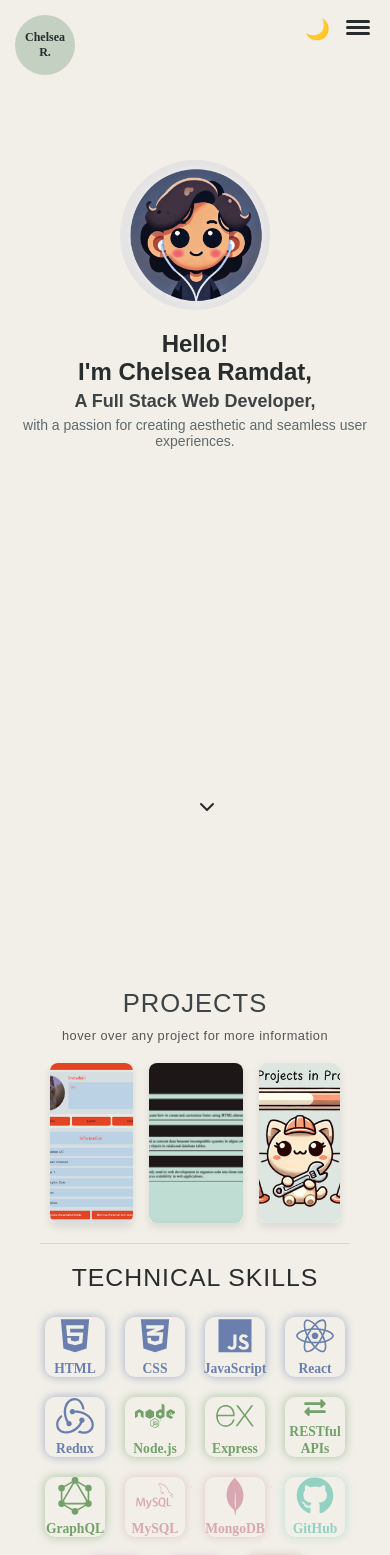
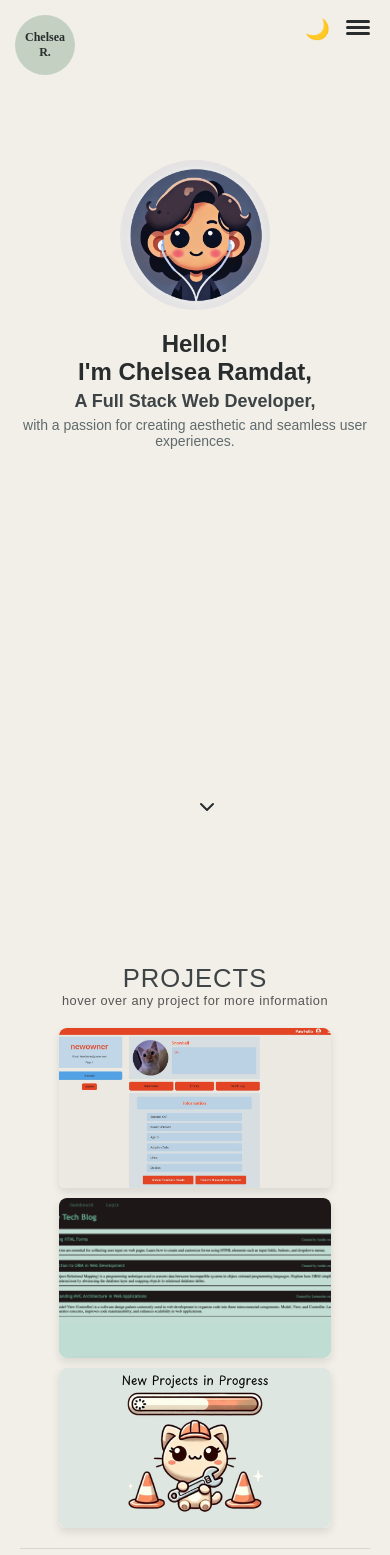
Before and after one commit to ChelsR29/React-Portfolio, a React (Vite) app: page / in a window 390 px wide. Shown: the top 1555 px of the page. Built offline with nearby package versions, Linux system fonts and the light colour scheme.

Commit message:
Add Mobile Styling

```diff
--- a/src/pages/AboutmePage.css
+++ b/src/pages/AboutmePage.css
@@ -178,7 +178,7 @@ body.dark-mode .scroll-arrow-about {
 
 
 /* Make bubbles float out more on larger screens */
-@media (min-width: 768px) {
+/* @media (min-width: 768px) {
   .hover-interests span {
     position: absolute;
   }
@@ -192,4 +192,43 @@ body.dark-mode .scroll-arrow-about {
   .hover-interests span:nth-child(7) { top: 60%; left: 20%; transform: translate(-50%, -50%); }
   .hover-interests span:nth-child(8) { top: 15%; left: 30%; transform: translate(-50%, -50%); }
   .hover-interests span:nth-child(9) { top: 85%; left: 70%; transform: translate(-50%, -50%); }
+} */
+
+@media (max-width: 480px) {
+  .aboutme-container {
+    padding: 80px 50px 40px;
+  }
+  .profile-wrapper {
+    position: relative;
+    width: 225px;
+    height: 225px;
+  }
+
+  .interest-bubble span {
+    font-size: 2rem;
+    padding: 10px;
+    padding-bottom: 0px;
+    border-radius: 50%;
+  }
+
+  .interest-bubble p {
+    margin-top: 0px;
+  }
+
+  .interest-bubble:nth-child(1) { top: 30px; left: 75%; }
+  .interest-bubble:nth-child(2) { top: 30%; left: 85%; }
+  .interest-bubble:nth-child(3) { top: 70%; left: 0%; }
+  .interest-bubble:nth-child(4) { top: 55%; left: 80%; }
+  .interest-bubble:nth-child(5) { top: 45%; left: -14%; }
+  .interest-bubble:nth-child(6) { top: 0%; left: 5%; }
+  .interest-bubble:nth-child(7) { top: -5%; left: 60%; }
+  .interest-bubble:nth-child(8) { top: 65px; left: -12%; }
+  .interest-bubble:nth-child(9) { top: 77%; left: 65%; }
+
+  .indented-paragraph.paragraph-below-image {
+    margin-top: 75px;
+    margin-bottom: 40px;
+
+  }
+
 }
--- a/src/pages/ContactPage.css
+++ b/src/pages/ContactPage.css
@@ -2,6 +2,7 @@
   display: flex;
   flex-direction: column; /* Make sure the footer comes below */
   min-height: 100vh; /* Ensure the entire content is at least the height of the viewport */
+  overflow: hidden;
 }
 
 .contact-container {
@@ -187,7 +188,7 @@ body.dark-mode .response-message {
     flex-direction: column;
     padding-left: 20px; /* Further reduce padding for mobile */
     padding-right: 20px;
-    padding-top: 120px;
+    padding-top: 140px;
     gap: 20px;
   }
 
--- a/src/pages/Homepage.css
+++ b/src/pages/Homepage.css
@@ -3,6 +3,7 @@
     height: 100vh;
     display: flex;
     justify-content: center;
+    overflow: hidden;
 }
 
 #hero {
--- a/src/pages/PortfolioPage.css
+++ b/src/pages/PortfolioPage.css
@@ -9,6 +9,7 @@ body, h1, h2, h3, h4, h5, h6, p, a, span, svg {
   padding: 50px 94px 40px;
   position: relative;
   max-height: 100vh;
+  overflow: hidden;
 }
 
 /* ==== Section Titles ==== */
@@ -353,33 +354,60 @@ body.dark-mode .scroll-arrow-portfolio {
 
 
 @media (max-width: 480px) {
+  .portfolio-container {
+      padding: 40px 20px 30px;
+  }
   .section-title {
     font-size: 1.6rem;
   }
 
+  h2.section-title {
+    margin: 0px;
+}
+
+  .project-item {
+    max-width: 272px;
+  }
+
   .hover-info {
+    font-size: 0.8rem;
+    margin-bottom: 20px;
+    margin-top: 0px;
+  }
+
+  .skills-section .section-title {
+    font-size: 1.2rem;
+    margin-bottom: 20px;
+    margin-top: 0px;
+  }
+  .skills-section{
+    margin-bottom: 80px;
+  }
+
+  .skills-list {
+    margin-bottom: 50px;
+  }
+  .skill-badge {
+    width: 40px;
+    height: 40px;
+    font-size: 0.8rem;
+    padding: 5px;
+  }
+
+  .skill-badge svg {
     font-size: 0.8rem;
   }
 
-  .skill-badge {
-    width: 60px;
-    height: 60px;
-    font-size: 0.8rem;
-  }
-
-  .skill-badge svg {
-    font-size: 1.6rem;
-  }
-
   .skill-label {
-    font-size: 0.85rem;
+    font-size: 0.6rem;
   }
 
   .skill-category {
-    font-size: 0.6rem;
+    font-size: 0.4rem;
   }
 
   .project-grid {
-    gap: 16px;
+    flex-direction: column;
+    gap: 10px;
   }
 }
```
